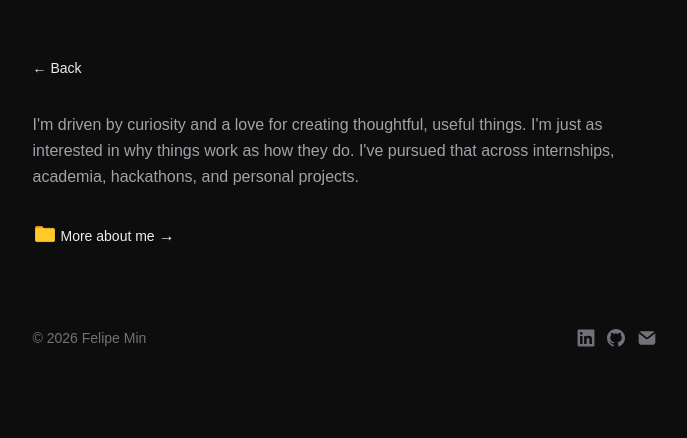
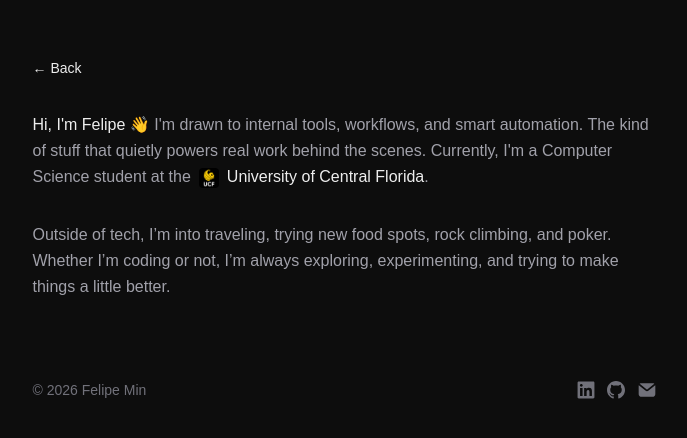
Before and after one commit to xxfmin/felipemin.dev, a Next.js app: page /about in a window 1280 px wide. Shown: the top 438 px of the page, without its empty margins (288-975 px from the left). Built offline with nearby package versions, Linux system fonts and the light colour scheme.

Commit message:
about page intro

```diff
--- a/src/app/about/page.tsx
+++ b/src/app/about/page.tsx
@@ -11,24 +11,30 @@ export default function About() {
       </Link>
 
       <div className="space-y-16 sm:space-y-20">
-        <div className="space-y-8">
-          <p className="leading-relaxed text-secondary">
-            I'm driven by curiosity and a love for creating thoughtful, useful
-            things. I'm just as interested in why things work as how they do.
-            I've pursued that across internships, academia, hackathons, and
-            personal projects.
+        <div className="space-y-8 leading-relaxed text-secondary">
+          <p>
+            <span className="text-foreground">Hi, I&apos;m Felipe 👋 </span>{" "}
+            I&apos;m drawn to internal tools, workflows, and smart automation.
+            The kind of stuff that quietly powers real work behind the scenes.
+            Currently, I'm a Computer Science student at the
+            <span className="text-foreground">
+              <Image
+                src="/logos/ucf.jpeg"
+                alt="UCF"
+                width={20}
+                height={20}
+                className="inline rounded-sm h-5 w-5 align-middle mx-2"
+              />
+              University of Central Florida
+            </span>
+            .
           </p>
-          <Link href={"/about"} className="flex flex-row items-start gap-1">
-            <Image
-              src="/icons/yellow-folder.png"
-              alt="about"
-              width={24}
-              height={24}
-              className="rounded-sm h-6 w-6"
-            />
-            <span className="mt-1 text-sm">More about me</span>
-            <span className="mt-0.5">→</span>
-          </Link>
+
+          <p>
+            Outside of tech, I’m into traveling, trying new food spots, rock
+            climbing, and poker. Whether I’m coding or not, I’m always
+            exploring, experimenting, and trying to make things a little better.
+          </p>
         </div>
       </div>
     </StaggeredContainer>
```
Also changed, not shown: public/logos/ucf.jpeg (added).
